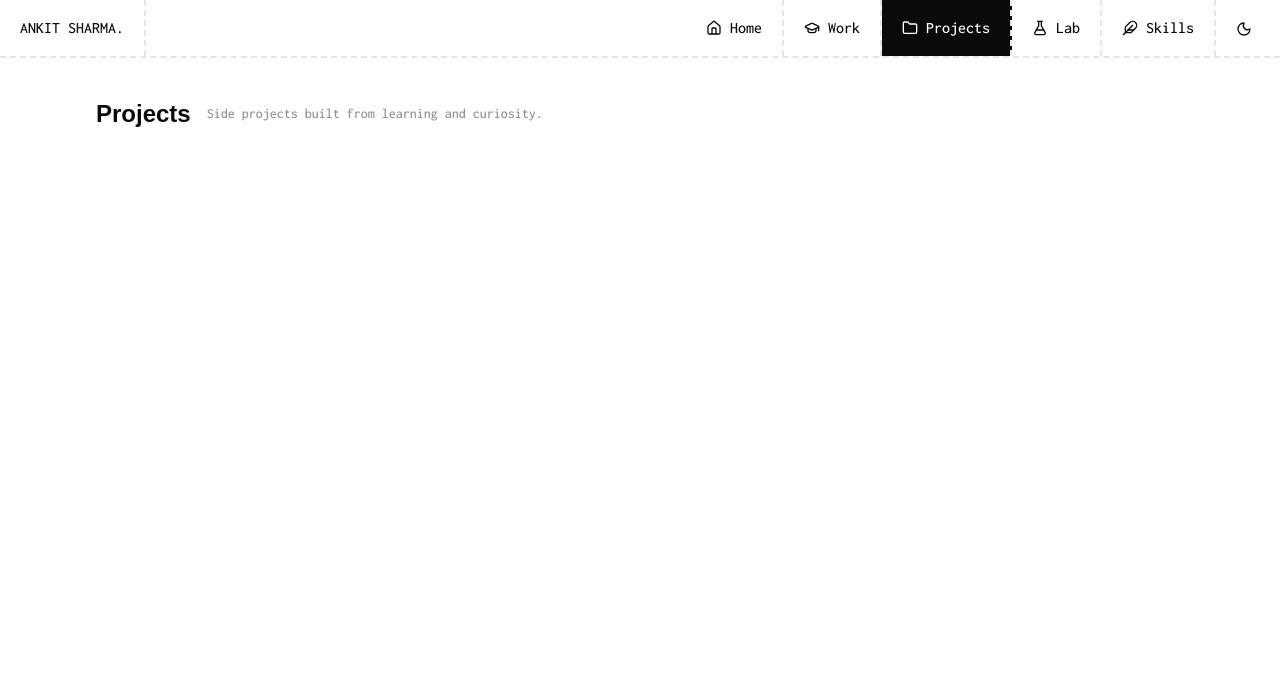
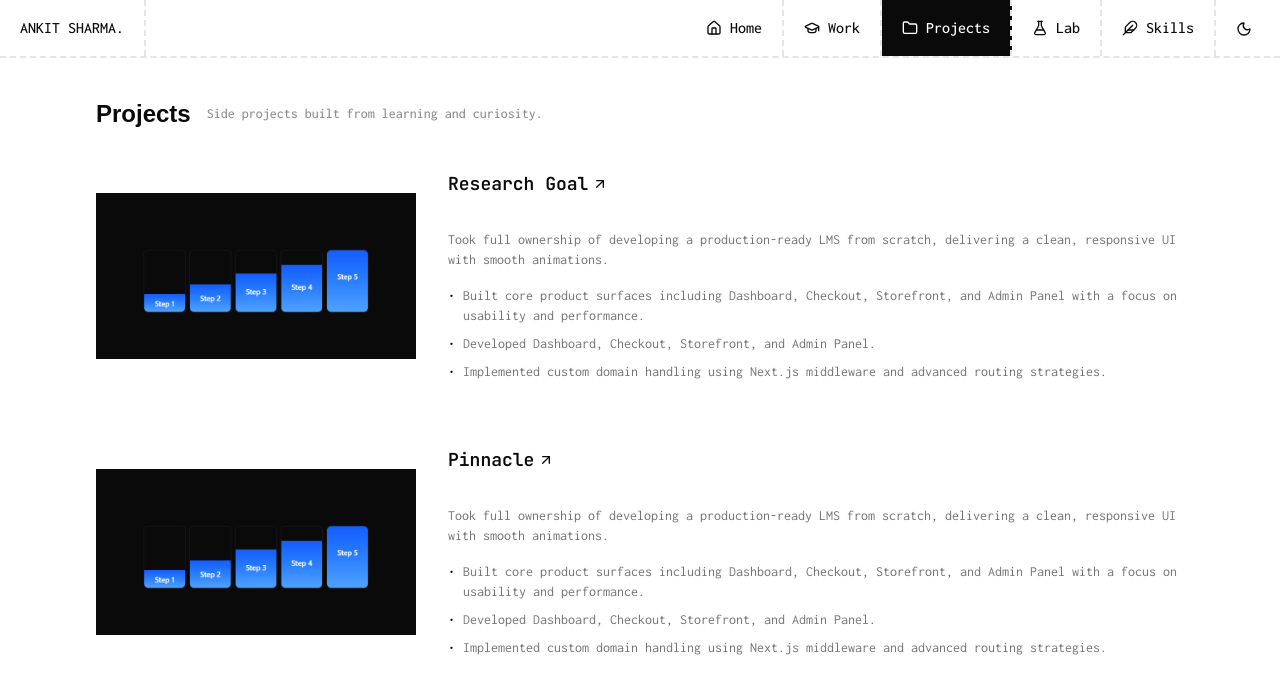
Before and after one commit to Ankit-2145/portfolio-v2, a Next.js app: page /projects in a window 1280 px wide. Shown: the top 694 px of the page. Built offline with nearby package versions, Linux system fonts and the light colour scheme; a web font is replaced by a local one.

Commit message:
feat: add project page

```diff
--- a/app/projects/page.tsx
+++ b/app/projects/page.tsx
@@ -1,4 +1,5 @@
 import { Heading } from "@/components/common/Heading";
+import { ProjectSection } from "@/components/sections/ProjectSection";
 
 const page = () => {
   return (
@@ -7,6 +8,7 @@ const page = () => {
         title="Projects"
         subTitle="Side projects built from learning and curiosity."
       />
+      <ProjectSection />
     </main>
   );
 };
--- a/components/sections/LabCard.tsx
+++ b/components/sections/LabCard.tsx
@@ -1,3 +1,5 @@
+import Image from "next/image";
+import { ArrowUpRight } from "lucide-react";
 import {
   Card,
   CardContent,
@@ -7,9 +9,7 @@ import {
   CardFooter,
 } from "@/components/ui/card";
 import { labData } from "@/data/Lab";
-import Image from "next/image";
-import { ArrowUpRight } from "lucide-react";
-import { Button } from "../ui/button";
+import { Button } from "@/components/ui/button";
 
 export const LabCard = () => {
   return (
--- /dev/null
+++ b/components/sections/ProjectSection.tsx
@@ -0,0 +1,58 @@
+import Link from "next/link";
+import Image from "next/image";
+import { ArrowUpRight } from "lucide-react";
+import { projectData } from "@/data/Projects";
+
+export const ProjectSection = () => {
+  return (
+    <section className="space-y-16 font-inconsolata">
+      {projectData.map((project, index) => (
+        <div
+          key={index}
+          className="flex flex-col md:flex-row justify-center items-start md:items-center gap-4 md:gap-8"
+        >
+          <div className="w-full md:w-auto shrink-0">
+            <Image
+              src={project.image}
+              alt={project.name}
+              width={300}
+              height={150}
+              className="object-cover w-full md:w-80 h-auto"
+            />
+          </div>
+          <div className="space-y-4 w-full">
+            <div className="flex items-start justify-between">
+              <div>
+                <Link href={project.link} target="_blank">
+                  <h3 className="text-lg font-jetBrainsMono font-semibold inline-flex items-center gap-1">
+                    {project.name}
+
+                    <ArrowUpRight className="w-4 h-4" />
+                  </h3>
+                </Link>
+              </div>
+            </div>
+
+            <p className="text-sm text-muted-foreground mt-8">
+              {project.description}
+            </p>
+
+            {project.achievements && (
+              <ul className="space-y-2">
+                {project.achievements.map((achievement, index) => (
+                  <li
+                    key={index}
+                    className="text-sm text-muted-foreground flex gap-2"
+                  >
+                    <span className="text-primary">•</span>
+                    {achievement}
+                  </li>
+                ))}
+              </ul>
+            )}
+          </div>
+        </div>
+      ))}
+    </section>
+  );
+};
--- /dev/null
+++ b/data/Projects.ts
@@ -0,0 +1,34 @@
+interface ProjectItem {
+  name: string;
+  description: string;
+  achievements?: string[];
+  image: string;
+  link: string;
+}
+
+export const projectData: ProjectItem[] = [
+  {
+    name: "Research Goal",
+    description:
+      "Took full ownership of developing a production-ready LMS from scratch, delivering a clean, responsive UI with smooth animations.",
+    achievements: [
+      "Built core product surfaces including Dashboard, Checkout, Storefront, and Admin Panel with a focus on usability and performance.",
+      "Developed Dashboard, Checkout, Storefront, and Admin Panel.",
+      "Implemented custom domain handling using Next.js middleware and advanced routing strategies.",
+    ],
+    image: "/lab/process-pillars.png",
+    link: "https://mentra.gg",
+  },
+  {
+    name: "Pinnacle",
+    description:
+      "Took full ownership of developing a production-ready LMS from scratch, delivering a clean, responsive UI with smooth animations.",
+    achievements: [
+      "Built core product surfaces including Dashboard, Checkout, Storefront, and Admin Panel with a focus on usability and performance.",
+      "Developed Dashboard, Checkout, Storefront, and Admin Panel.",
+      "Implemented custom domain handling using Next.js middleware and advanced routing strategies.",
+    ],
+    image: "/lab/process-pillars.png",
+    link: "https://mentra.gg",
+  },
+];
```
